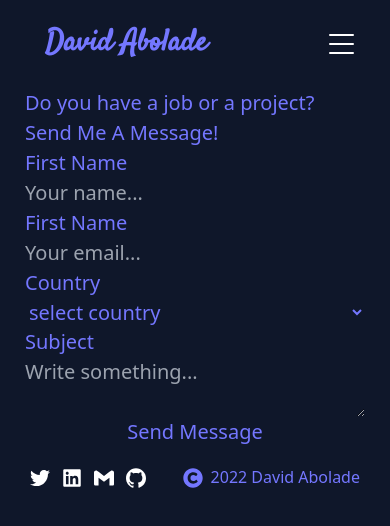
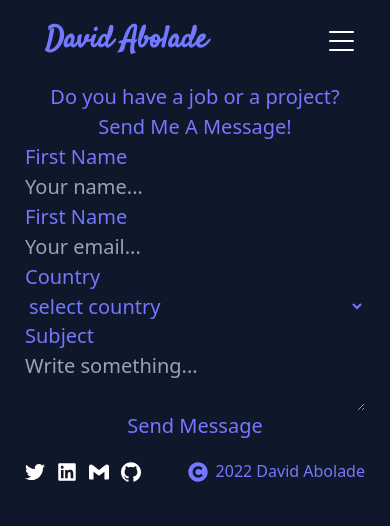
Before and after one commit to A-believer/david__portfolio, a React (Vite) app: page /contact in a window 390 px wide. Shown: the top 526 px of the page. Built offline with nearby package versions, Linux system fonts and the light colour scheme.

Commit message:
footer fix

```diff
--- a/src/components/Footer.jsx
+++ b/src/components/Footer.jsx
@@ -4,7 +4,7 @@ import {SiGmail, SiGithub} from "react-icons/si"
 
 const Footer = () => {
   return (
-    <footer className='w-full px-[30px] md:px-[100px] my-4 lg:my-4 md:absolute md:bottom-0 flex justify-between items-center text-white'>
+    <footer className='w-full px-[25px] md:px-[100px] my-4 lg:my-4 md:absolute md:bottom-0 flex justify-between items-center text-white'>
       <div className='flex gap-3 md:gap-10 text-[20px]'>
         <p className='hover:text-secondary hover:-translate-y-1 hover:scale-110 transition ease-in-out delay-150 hover:animate-pulse'><a href="https://twitter.com/A_believer007" target="_blank"><FaTwitter /></a></p>
 
--- a/src/components/Navbar.jsx
+++ b/src/components/Navbar.jsx
@@ -10,7 +10,7 @@ const Navbar = () => {
 
 
   return (
-      <nav className='lg:px-[100px] px-[25px] flex justify-between items-center py-[20px] lg:py-[30px] bg-primary'>
+      <nav className='lg:px-[100px] px-[25px] flex justify-between items-center py-[17px] lg:py-[30px] bg-primary'>
         <ul className='font-satisfy font-vb text-secondary text-[30px] leading-[36px] lg:ml-0 ml-[20px]'>
         <li><Link to='/'>David Abolade</Link></li>
         </ul>
--- a/src/pages/Contact.jsx
+++ b/src/pages/Contact.jsx
@@ -6,8 +6,7 @@ const Contact = () => {
   return (
     <div className='flex justify-between items-center lg:px-[100px] px-[25px] text-secondary text-[20px]'>
       <form action='https://formsubmit.co/davedev1209@gmail.com.com' method='POST' className='flex flex-col w-full'>
-        <p>Do you have a job or a project?</p>
-        <p>Send Me A Message!</p>
+        <p className='lg:text-left text-center'>Do you have a job or a project? <br/> Send Me A Message!</p>
        <label htmlFor="fname">First Name</label>
         <input type="text" id="fname" name="firstname" placeholder="Your name..." />
         <label htmlFor="email">First Name</label>
```
